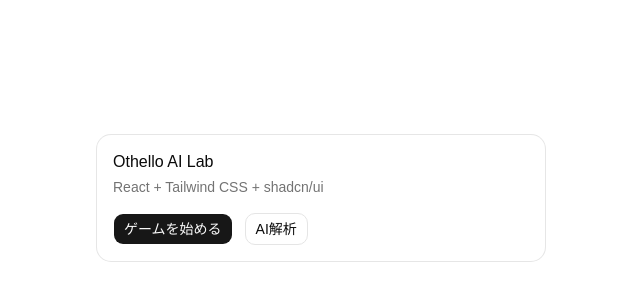
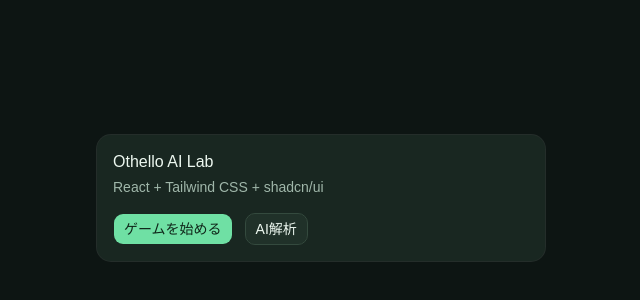
Before and after one commit to sososososoN/othello_app, a React (Vite) app in the folder frontend/: page / in a window 1280 px wide. Shown: the part 202-502 px from the top of the page, without its empty margins (319-959 px from the left). Built offline with nearby package versions, Linux system fonts and the light colour scheme.

Commit message:
fix: unify shadcn theme with dark emerald design

```diff
--- a/frontend/index.html
+++ b/frontend/index.html
@@ -1,5 +1,5 @@
 <!doctype html>
-<html lang="ja">
+<html lang="ja" class="dark">
   <head>
     <meta charset="UTF-8" />
     <link rel="icon" type="image/svg+xml" href="/favicon.svg" />
--- a/frontend/src/index.css
+++ b/frontend/src/index.css
@@ -1,124 +1,219 @@
+
+/* ========================================
+   1. Tailwind CSS / shadcn/ui / フォント
+   ======================================== */
 
 @import "tailwindcss";
 @import "tw-animate-css";
 @import "shadcn/tailwind.css";
 @import "@fontsource-variable/geist";
 
+/* .darkクラスが付いた要素の子孫にdark:を適用 */
 @custom-variant dark (&:is(.dark *));
 
-/* Tailwind v4のテーマ変数を定義 */
-@theme {
-  /* 背景・カード・文字 */
-  --color-background: #0d1513;
+/* ========================================
+   2. ライトテーマ
+   将来ライトモードを追加するために保持
+   ======================================== */
+
+:root {
+  --background: #f7faf8;
+  --foreground: #14241b;
+
+  --card: #ffffff;
+  --card-foreground: #14241b;
+
+  --popover: #ffffff;
+  --popover-foreground: #14241b;
+
+  --primary: #176d49;
+  --primary-foreground: #ffffff;
+
+  --secondary: #e5f1e9;
+  --secondary-foreground: #183c29;
+
+  --muted: #edf3ef;
+  --muted-foreground: #526b5c;
+
+  --accent: #dcefe2;
+  --accent-foreground: #183c29;
+
+  --destructive: #dc2626;
+
+  --border: #cbdacf;
+  --input: #cbdacf;
+  --ring: #176d49;
+
+  /* AI解析グラフの系列色 */
+  --chart-1: #16834b;
+  --chart-2: #0284c7;
+  --chart-3: #7c3aed;
+  --chart-4: #d97706;
+  --chart-5: #e11d48;
+
+  /* 共通コンポーネントの角丸 */
+  --radius: 0.625rem;
+
+  /* 将来のサイドバー用 */
+  --sidebar: #ffffff;
+  --sidebar-foreground: #14241b;
+  --sidebar-primary: #176d49;
+  --sidebar-primary-foreground: #ffffff;
+  --sidebar-accent: #e5f1e9;
+  --sidebar-accent-foreground: #183c29;
+  --sidebar-border: #cbdacf;
+  --sidebar-ring: #176d49;
+}
+
+/* ========================================
+   3. ダークテーマ
+   Othello AI Labの標準デザイン
+   ======================================== */
+
+.dark {
+  color-scheme: dark;
+
+  /* ページ全体 */
+  --background: #0d1513;
+  --foreground: #edf8f0;
+
+  /* カード・ポップオーバー */
+  --card: #192721;
+  --card-foreground: #edf8f0;
+
+  --popover: #192721;
+  --popover-foreground: #edf8f0;
+
+  /* Primary: 明るいエメラルド */
+  --primary: #6fe0a4;
+  --primary-foreground: #10271a;
+
+  /* Secondary: 深緑 */
+  --secondary: #22352b;
+  --secondary-foreground: #edf8f0;
+
+  /* 補助背景と補助文字 */
+  --muted: #22352b;
+  --muted-foreground: #a0b7aa;
+
+  /* ホバー・選択状態 */
+  --accent: #244733;
+  --accent-foreground: #edf8f0;
+
+  /* エラー・境界線・入力 */
+  --destructive: #fb7185;
+
+  --border: #344a3e;
+  --input: #344a3e;
+  --ring: #6fe0a4;
+
+  /* AI解析グラフ */
+  --chart-1: #6fe0a4;
+  --chart-2: #38bdf8;
+  --chart-3: #a78bfa;
+  --chart-4: #fbbf24;
+  --chart-5: #fb7185;
+
+  /* サイドバー */
+  --sidebar: #192721;
+  --sidebar-foreground: #edf8f0;
+
+  --sidebar-primary: #6fe0a4;
+  --sidebar-primary-foreground: #10271a;
+
+  --sidebar-accent: #244733;
+  --sidebar-accent-foreground: #edf8f0;
+
+  --sidebar-border: #344a3e;
+  --sidebar-ring: #6fe0a4;
+}
+
+/* ========================================
+   4. Tailwind v4 デザイントークン
+   セマンティック変数をUtilityクラスに公開
+
+   例:
+   --color-background → bg-background
+   --color-primary → bg-primary
+   --color-card → bg-card
+   ======================================== */
+
+@theme inline {
+  /* フォント */
+  --font-sans: "Geist Variable", sans-serif;
+  --font-heading: "Geist Variable", sans-serif;
+
+  /* 基本色 */
+  --color-background: var(--background);
+  --color-foreground: var(--foreground);
+
+  /* カード */
+  --color-card: var(--card);
+  --color-card-foreground: var(--card-foreground);
+
+  /* ポップオーバー */
+  --color-popover: var(--popover);
+  --color-popover-foreground: var(--popover-foreground);
+
+  /* Primary */
+  --color-primary: var(--primary);
+  --color-primary-foreground: var(--primary-foreground);
+
+  /* Secondary */
+  --color-secondary: var(--secondary);
+  --color-secondary-foreground: var(--secondary-foreground);
+
+  /* Muted */
+  --color-muted: var(--muted);
+  --color-muted-foreground: var(--muted-foreground);
+
+  /* Accent */
+  --color-accent: var(--accent);
+  --color-accent-foreground: var(--accent-foreground);
+
+  /* エラー・境界線 */
+  --color-destructive: var(--destructive);
+  --color-border: var(--border);
+  --color-input: var(--input);
+  --color-ring: var(--ring);
+
+  /* グラフ */
+  --color-chart-1: var(--chart-1);
+  --color-chart-2: var(--chart-2);
+  --color-chart-3: var(--chart-3);
+  --color-chart-4: var(--chart-4);
+  --color-chart-5: var(--chart-5);
+
+  /* サイドバー */
+  --color-sidebar: var(--sidebar);
+  --color-sidebar-foreground: var(--sidebar-foreground);
+  --color-sidebar-primary: var(--sidebar-primary);
+  --color-sidebar-primary-foreground: var(--sidebar-primary-foreground);
+  --color-sidebar-accent: var(--sidebar-accent);
+  --color-sidebar-accent-foreground: var(--sidebar-accent-foreground);
+  --color-sidebar-border: var(--sidebar-border);
+  --color-sidebar-ring: var(--sidebar-ring);
+
+  /* アプリ固有のサーフェス */
   --color-surface: #192721;
   --color-surface-raised: #22352b;
-  --color-foreground: #edf8f0;
-  --color-muted: #a0b7aa;
 
-  /* 境界線とアクセント */
-  --color-border: #344a3e;
-  --color-accent: #6fe0a4;
+  /* ホバー時の明るいエメラルド */
   --color-accent-hover: #92edbb;
-  --color-accent-foreground: #10271a;
 
-  /* 盤面専用 */
+  /* オセロ盤面 */
   --color-board: #25814c;
   --color-board-border: #174b31;
 
-  /* カードやボタンの角丸 */
+  /* オセロの石 */
+  --color-stone-black: #151515;
+  --color-stone-white: #ffffff;
+
+  /* アプリ固有の角丸 */
   --radius-card: 1rem;
   --radius-control: 0.625rem;
 
-  /* 共通フォント */
-  --font-sans: system-ui, -apple-system, sans-serif;
-}
-
-/* 全ページに共通する初期スタイル */
-:root {
-  font-family: var(--font-sans);
-  color-scheme: dark;
-  --background: oklch(1 0 0);
-  --foreground: oklch(0.145 0 0);
-  --card: oklch(1 0 0);
-  --card-foreground: oklch(0.145 0 0);
-  --popover: oklch(1 0 0);
-  --popover-foreground: oklch(0.145 0 0);
-  --primary: oklch(0.205 0 0);
-  --primary-foreground: oklch(0.985 0 0);
-  --secondary: oklch(0.97 0 0);
-  --secondary-foreground: oklch(0.205 0 0);
-  --muted: oklch(0.97 0 0);
-  --muted-foreground: oklch(0.556 0 0);
-  --accent: oklch(0.97 0 0);
-  --accent-foreground: oklch(0.205 0 0);
-  --destructive: oklch(0.577 0.245 27.325);
-  --border: oklch(0.922 0 0);
-  --input: oklch(0.922 0 0);
-  --ring: oklch(0.708 0 0);
-  --chart-1: oklch(0.87 0 0);
-  --chart-2: oklch(0.556 0 0);
-  --chart-3: oklch(0.439 0 0);
-  --chart-4: oklch(0.371 0 0);
-  --chart-5: oklch(0.269 0 0);
-  --radius: 0.625rem;
-  --sidebar: oklch(0.985 0 0);
-  --sidebar-foreground: oklch(0.145 0 0);
-  --sidebar-primary: oklch(0.205 0 0);
-  --sidebar-primary-foreground: oklch(0.985 0 0);
-  --sidebar-accent: oklch(0.97 0 0);
-  --sidebar-accent-foreground: oklch(0.205 0 0);
-  --sidebar-border: oklch(0.922 0 0);
-  --sidebar-ring: oklch(0.708 0 0);
-}
-
-body {
-  margin: 0;
-  min-width: 320px;
-  min-height: 100vh;
-  background: var(--color-background);
-  color: var(--color-foreground);
-}
-
-button,
-input,
-select {
-  font: inherit;
-}
-
-@theme inline {
-  --font-heading: var(--font-sans);
-  --font-sans: 'Geist Variable', sans-serif;
-  --color-sidebar-ring: var(--sidebar-ring);
-  --color-sidebar-border: var(--sidebar-border);
-  --color-sidebar-accent-foreground: var(--sidebar-accent-foreground);
-  --color-sidebar-accent: var(--sidebar-accent);
-  --color-sidebar-primary-foreground: var(--sidebar-primary-foreground);
-  --color-sidebar-primary: var(--sidebar-primary);
-  --color-sidebar-foreground: var(--sidebar-foreground);
-  --color-sidebar: var(--sidebar);
-  --color-chart-5: var(--chart-5);
-  --color-chart-4: var(--chart-4);
-  --color-chart-3: var(--chart-3);
-  --color-chart-2: var(--chart-2);
-  --color-chart-1: var(--chart-1);
-  --color-ring: var(--ring);
-  --color-input: var(--input);
-  --color-border: var(--border);
-  --color-destructive: var(--destructive);
-  --color-accent-foreground: var(--accent-foreground);
-  --color-accent: var(--accent);
-  --color-muted-foreground: var(--muted-foreground);
-  --color-muted: var(--muted);
-  --color-secondary-foreground: var(--secondary-foreground);
-  --color-secondary: var(--secondary);
-  --color-primary-foreground: var(--primary-foreground);
-  --color-primary: var(--primary);
-  --color-popover-foreground: var(--popover-foreground);
-  --color-popover: var(--popover);
-  --color-card-foreground: var(--card-foreground);
-  --color-card: var(--card);
-  --color-foreground: var(--foreground);
-  --color-background: var(--background);
+  /* shadcn/uiの角丸スケール */
   --radius-sm: calc(var(--radius) * 0.6);
   --radius-md: calc(var(--radius) * 0.8);
   --radius-lg: var(--radius);
@@ -128,48 +223,35 @@ select {
   --radius-4xl: calc(var(--radius) * 2.6);
 }
 
-.dark {
-  --background: oklch(0.145 0 0);
-  --foreground: oklch(0.985 0 0);
-  --card: oklch(0.205 0 0);
-  --card-foreground: oklch(0.985 0 0);
-  --popover: oklch(0.205 0 0);
-  --popover-foreground: oklch(0.985 0 0);
-  --primary: oklch(0.922 0 0);
-  --primary-foreground: oklch(0.205 0 0);
-  --secondary: oklch(0.269 0 0);
-  --secondary-foreground: oklch(0.985 0 0);
-  --muted: oklch(0.269 0 0);
-  --muted-foreground: oklch(0.708 0 0);
-  --accent: oklch(0.269 0 0);
-  --accent-foreground: oklch(0.985 0 0);
-  --destructive: oklch(0.704 0.191 22.216);
-  --border: oklch(1 0 0 / 10%);
-  --input: oklch(1 0 0 / 15%);
-  --ring: oklch(0.556 0 0);
-  --chart-1: oklch(0.87 0 0);
-  --chart-2: oklch(0.556 0 0);
-  --chart-3: oklch(0.439 0 0);
-  --chart-4: oklch(0.371 0 0);
-  --chart-5: oklch(0.269 0 0);
-  --sidebar: oklch(0.205 0 0);
-  --sidebar-foreground: oklch(0.985 0 0);
-  --sidebar-primary: oklch(0.488 0.243 264.376);
-  --sidebar-primary-foreground: oklch(0.985 0 0);
-  --sidebar-accent: oklch(0.269 0 0);
-  --sidebar-accent-foreground: oklch(0.985 0 0);
-  --sidebar-border: oklch(1 0 0 / 10%);
-  --sidebar-ring: oklch(0.556 0 0);
-}
+/* ========================================
+   5. グローバルスタイル
+   ======================================== */
 
 @layer base {
+  /* すべての要素に共通の境界線・アウトライン色 */
   * {
     @apply border-border outline-ring/50;
   }
+
+  html {
+    @apply font-sans;
+    min-width: 320px;
+  }
+
   body {
     @apply bg-background text-foreground;
+
+    margin: 0;
+    min-height: 100vh;
+    min-height: 100dvh;
+
+    font-synthesis: none;
   }
-  html {
-    @apply font-sans;
+
+  button,
+  input,
+  select,
+  textarea {
+    font: inherit;
   }
 }
```
